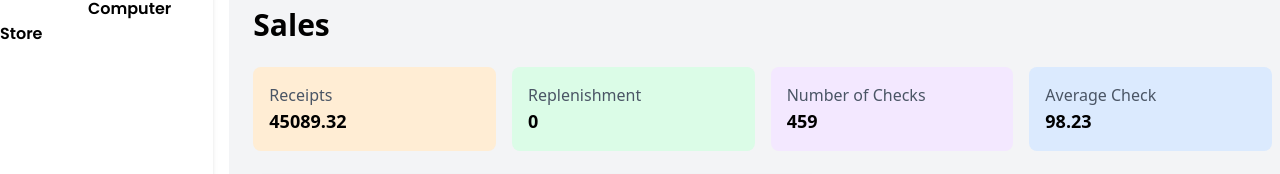
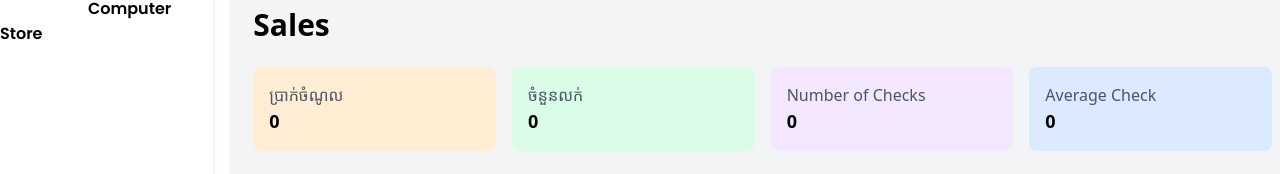
Before and after one commit to Bun-Lysann/laptop-store-management-system, a Vue app: page /home in a window 1280 px wide. Shown: the part 113-287 px from the top of the page. Built offline with nearby package versions, Linux system fonts and the light colour scheme; sample sign-in values are in the browser's storage; a web font is replaced by a local one.

Commit message:
First Deploy Test

```diff
--- a/src/components/HomePage.vue
+++ b/src/components/HomePage.vue
@@ -3,10 +3,10 @@ import { ref, onMounted } from 'vue';
 import { Chart, registerables } from 'chart.js';
 Chart.register(...registerables);
 
-const receipts = ref(45089.32);
+const receipts = ref(0);
 const replenishment = ref(0.0);
-const numberOfChecks = ref(459);
-const averageCheck = ref(98.23);
+const numberOfChecks = ref(0);
+const averageCheck = ref(0);
 
 onMounted(() => {
   // createLineChart();
@@ -35,11 +35,11 @@ const createLineChart = () => {
 
     <div class="grid grid-cols-4 gap-4 my-6">
       <div class="p-4 bg-orange-100 rounded-lg">
-        <p class="text-gray-600">Receipts</p>
+        <p class="text-gray-600">ប្រាក់ចំណូល</p>
         <p class="text-lg font-bold">{{ receipts }}</p>
       </div>
       <div class="p-4 bg-green-100 rounded-lg">
-        <p class="text-gray-600">Replenishment</p>
+        <p class="text-gray-600">ចំនួនលក់</p>
         <p class="text-lg font-bold">{{ replenishment }}</p>
       </div>
       <div class="p-4 bg-purple-100 rounded-lg">
```
